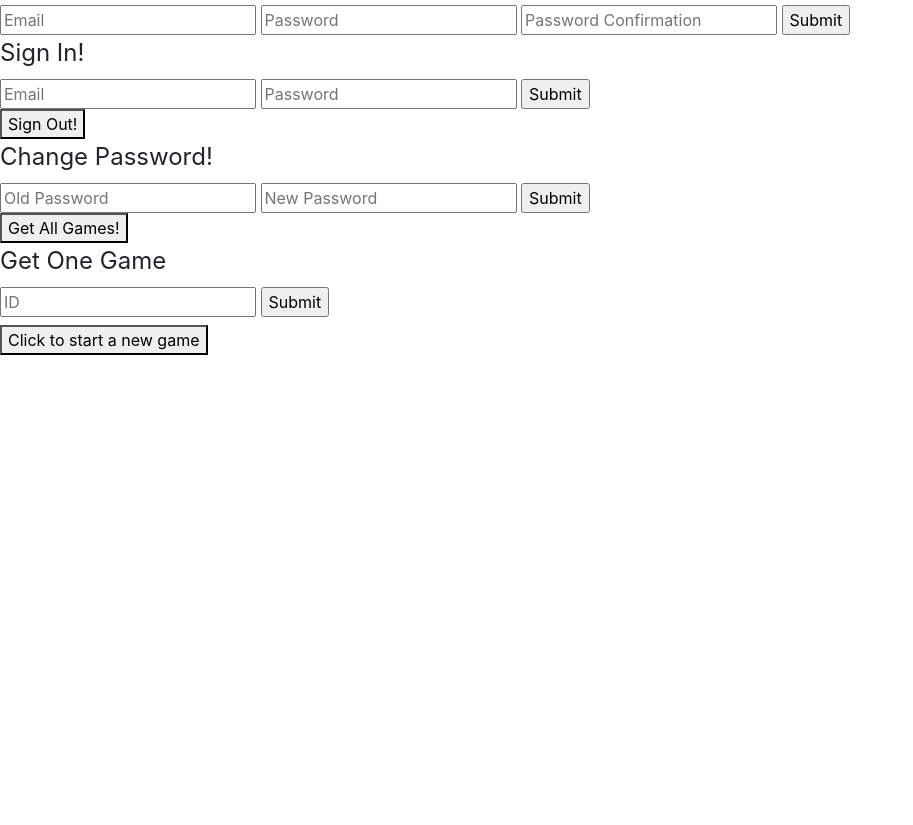
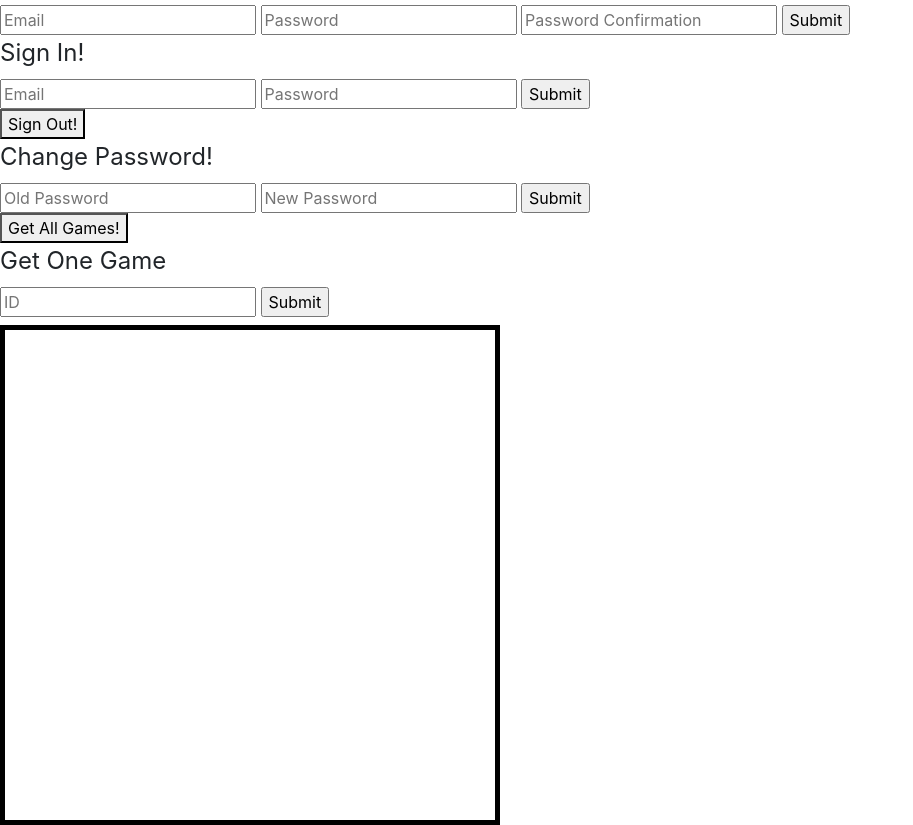
Before and after one commit to ebrault/tictactoe-client, a website built with webpack: page index.html in a window 1280 px wide. Shown: the part 95-920 px from the top of the page, without its empty margins (0-913 px from the left). Before the commit the page ends 800 px from the top, so only its background shows below. Built offline with nearby package versions, Linux system fonts and the light colour scheme.

Commit message:
Made Changes
Began building game board

```diff
--- a/index.html
+++ b/index.html
@@ -45,7 +45,8 @@
     <h2 id="display-message"></h2>
   </header>
   <div id="game-board">
-    <button id="new-game-button">Click to start a new game</button>
+  </div>
+  <div style="width:500px;height:500px;border:5px solid black">
   </div>
   <footer>
   </footer>
```
